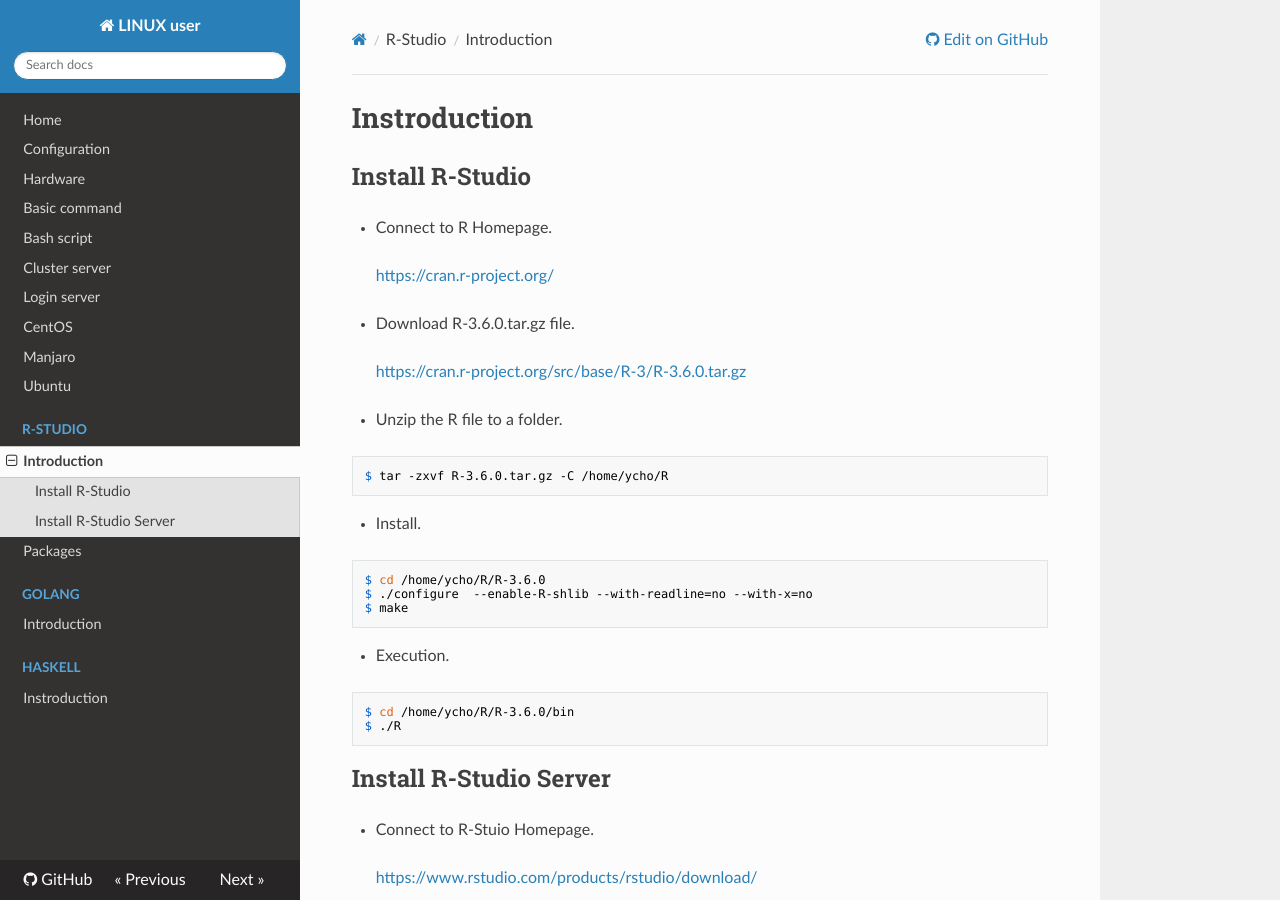
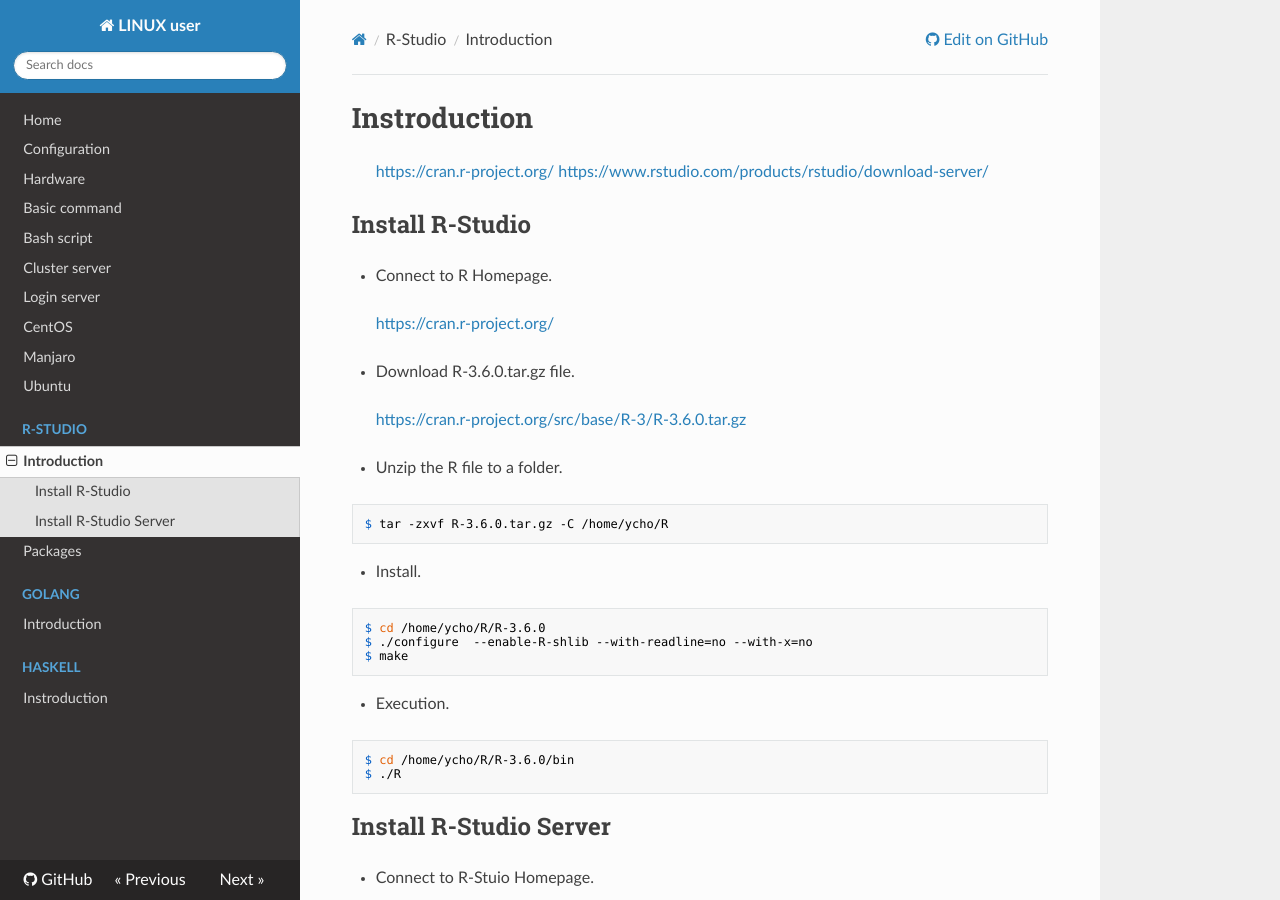
Before and after one commit to WonyoungCho/LINUX, an MkDocs documentation site: the page built from docs/rstudio_int.md, in a window 1280 px wide and 900 px high. Built offline with MkDocs 1.6.1, drawn with Linux system fonts in a browser that asks for light colours; nearby versions of some CDN libraries; old or Windows-style settings are respelled for this version of MkDocs.

Commit message:
Update rstudio_int.md

```diff
--- a/docs/rstudio_int.md
+++ b/docs/rstudio_int.md
@@ -1,4 +1,8 @@
 # Instroduction
+
+> <https://cran.r-project.org/>
+> <https://www.rstudio.com/products/rstudio/download-server/>
+
 
 ## Install R-Studio
 
```
